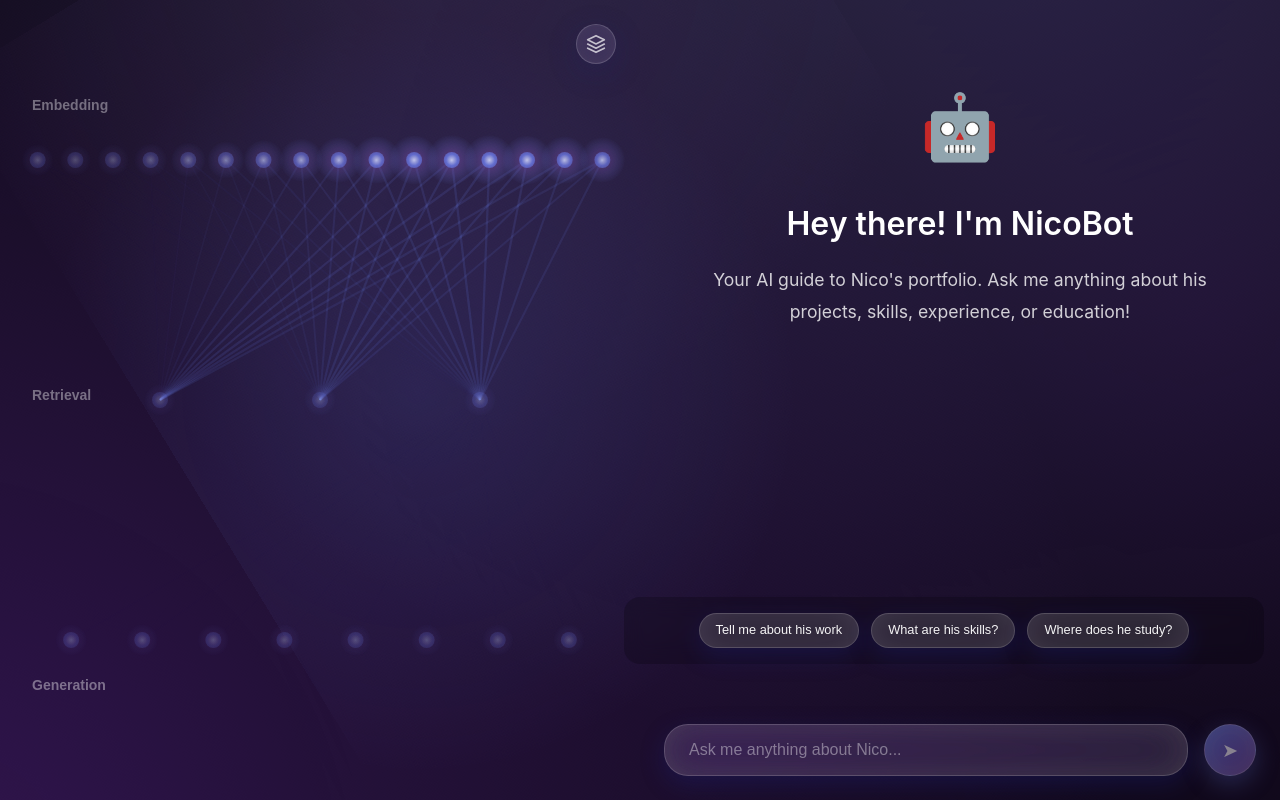
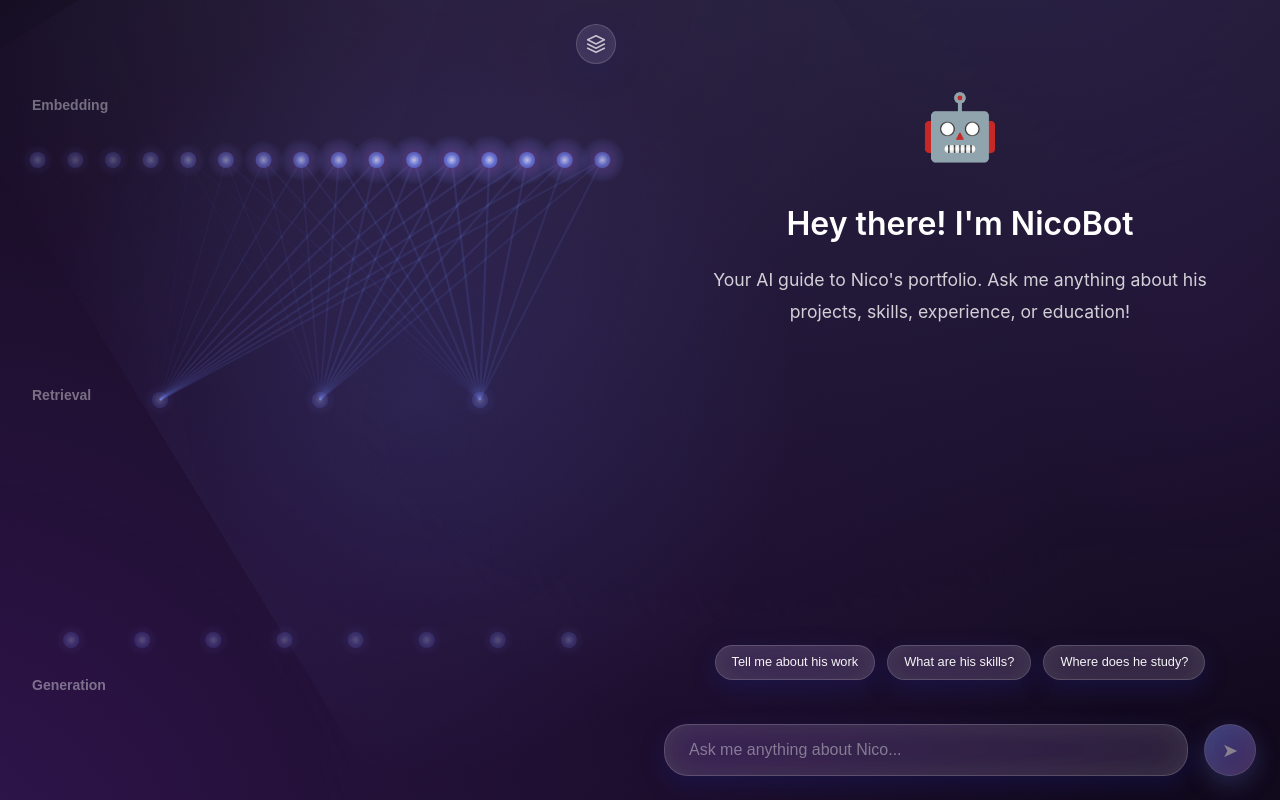
Before and after one commit to shinic1/Portfolio, a React (Vite) app in the folder frontend/: page / in a window 1280 px wide. Built offline with nearby package versions, Linux system fonts and the light colour scheme.

Commit message:
Refactor SuggestedQuestions.css to simplify styling by removing padding, background, and margin, resulting in a cleaner and more transparent appearance for question suggestions.

```diff
--- a/frontend/src/components/SuggestedQuestions.css
+++ b/frontend/src/components/SuggestedQuestions.css
@@ -10,11 +10,8 @@
   max-width: none;
   z-index: 5;
   pointer-events: none;
-  padding: 1rem;
-  background: rgba(0, 0, 0, 0.2);
-  backdrop-filter: blur(10px);
-  border-radius: 16px;
-  margin: 0 1rem 1rem 0;
+  padding: 0;
+  background: transparent;
 }
 
 .suggested-label {
```
